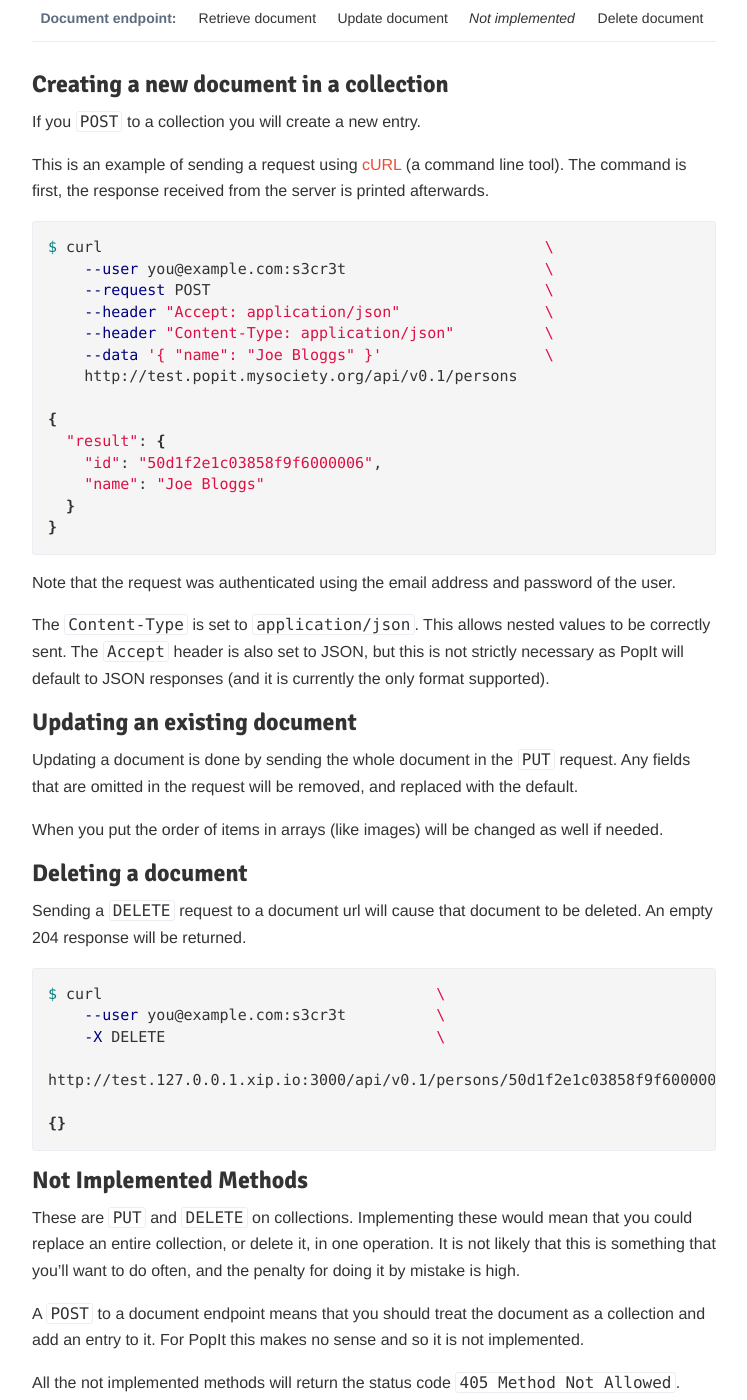
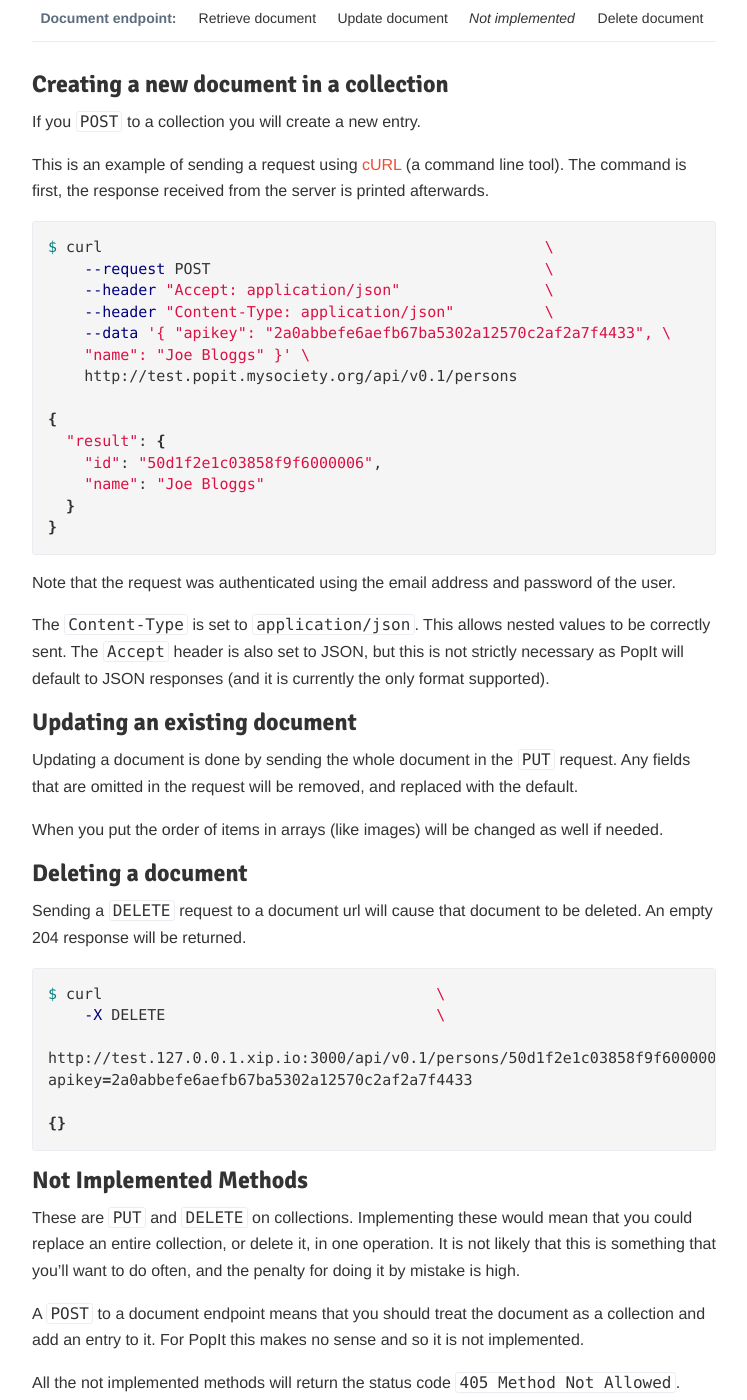
Before and after one commit to mysociety/popit.poplus.org, a Jekyll site: the page built from docs/api/writing.md, in a window 1280 px wide and 1400 px high, scrolled down 744 px. Shown: the whole window, without its empty margins (266-1013 px from the left). Built offline with Jekyll 4.4.1, drawn with Linux system fonts in a browser that asks for light colours.

```diff
--- a/docs/api/writing.md
+++ b/docs/api/writing.md
@@ -49,11 +49,11 @@ This is an example of sending a request using [cURL](http://curl.haxx.se/) (a co
 {% highlight bash %}
 
 $ curl                                                 \
-    --user you@example.com:s3cr3t                      \
     --request POST                                     \
     --header "Accept: application/json"                \
     --header "Content-Type: application/json"          \
-    --data '{ "name": "Joe Bloggs" }'                  \
+    --data '{ "apikey": "2a0abbefe6aefb67ba5302a12570c2af2a7f4433", \
+    "name": "Joe Bloggs" }' \
     http://test.popit.mysociety.org/api/v0.1/persons
 
 {
@@ -81,9 +81,8 @@ deleted. An empty 204 response will be returned.
 
 {% highlight bash %}
 $ curl                                     \
-    --user you@example.com:s3cr3t          \
     -X DELETE                              \
-    http://test.127.0.0.1.xip.io:3000/api/v0.1/persons/50d1f2e1c03858f9f6000006
+    http://test.127.0.0.1.xip.io:3000/api/v0.1/persons/50d1f2e1c03858f9f6000006?apikey=2a0abbefe6aefb67ba5302a12570c2af2a7f4433
 
 {}
 {% endhighlight %}
```
